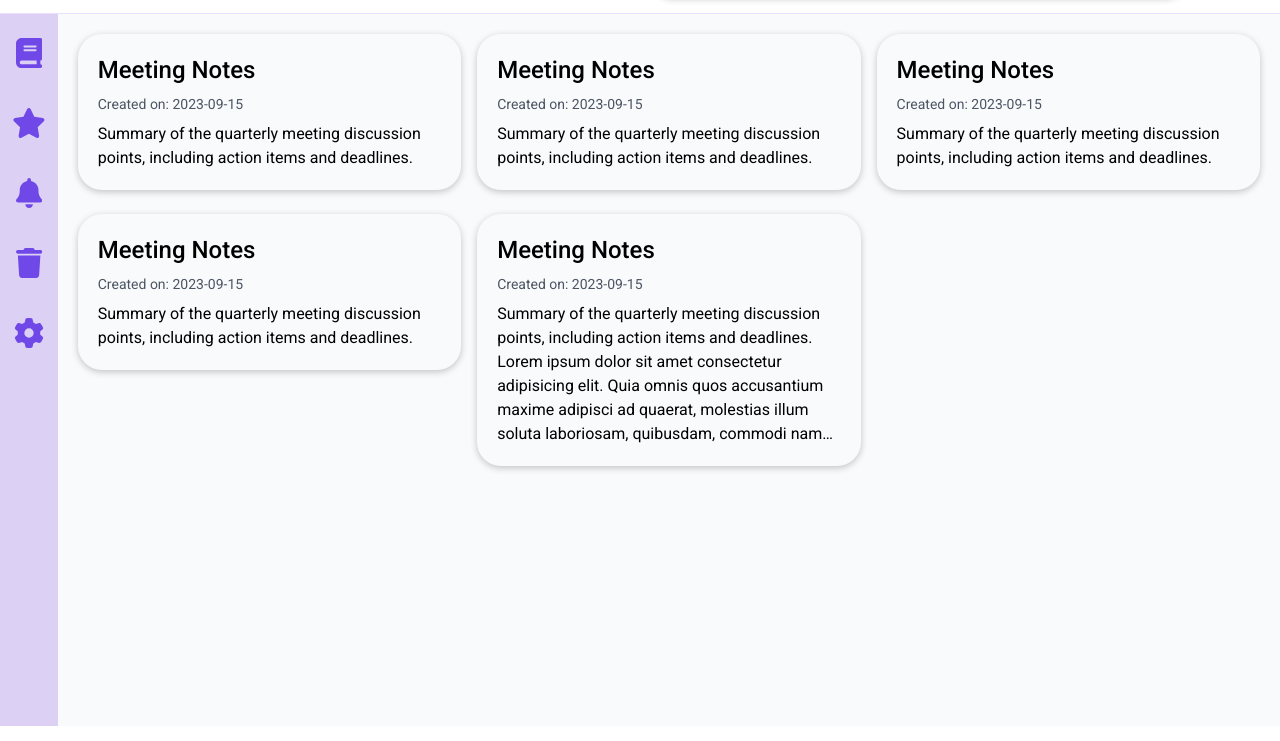
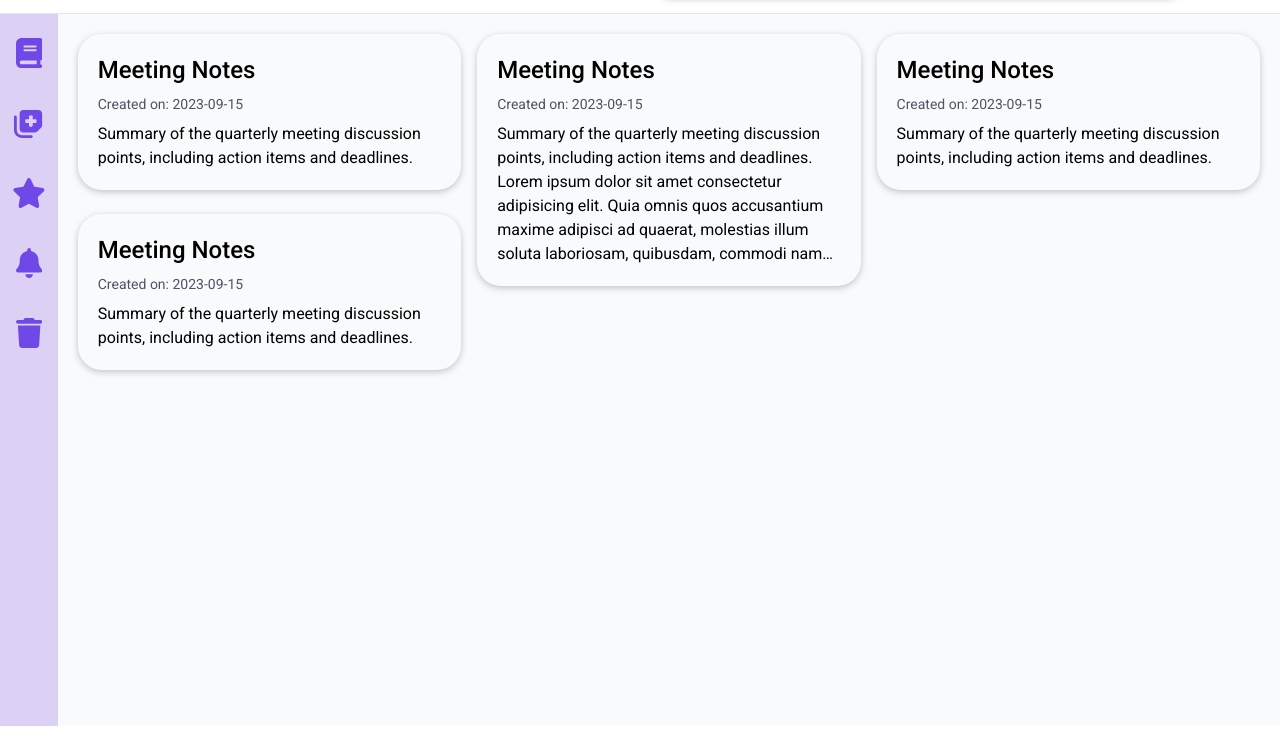
Before and after one commit to MuhShahram574/Note-Craft, a website: page public/index.html in a window 1280 px wide. Shown: the part 59-800 px from the top of the page. Drawn offline with Linux system fonts and the light colour scheme.

Commit message:
add main section in home page

```diff
--- a/public/index.html
+++ b/public/index.html
@@ -13,7 +13,7 @@
       rel="stylesheet"
     />
   </head>
-  <body class="font-roboto min-h-screen">
+  <body class="font-roboto min-h-screen selection:text-gray-100 selection:bg-violet-800">
     <header
       class="grid grid-cols-1 md:grid-cols-5 justify-between items-center py-2 px-2 sm:px-4 md:py-4 md:px-7 border-b border-violet-500/20"
     >
@@ -40,7 +40,7 @@
           <svg
             xmlns="http://www.w3.org/2000/svg"
             viewBox="0 0 512 512"
-            class="cursor-pointer w-5 h-5 md:w-7 md:h-7 "
+            class="cursor-pointer w-5 h-5 md:w-7 md:h-7"
             fill="#7048e8"
           >
             <path
@@ -56,7 +56,7 @@
           class="bg-violet-700/20 flex flex-col px-3 pt-6 items-center gap-10 h-full"
         >
           <!-- Notes -->
-          <div>
+          <div class="notes relative group">
             <svg
               xmlns="http://www.w3.org/2000/svg"
               height="30"
@@ -68,9 +68,34 @@
                 d="M96 0C43 0 0 43 0 96L0 416c0 53 43 96 96 96l288 0 32 0c17.7 0 32-14.3 32-32s-14.3-32-32-32l0-64c17.7 0 32-14.3 32-32l0-320c0-17.7-14.3-32-32-32L384 0 96 0zm0 384l256 0 0 64L96 448c-17.7 0-32-14.3-32-32s14.3-32 32-32zm32-240c0-8.8 7.2-16 16-16l192 0c8.8 0 16 7.2 16 16s-7.2 16-16 16l-192 0c-8.8 0-16-7.2-16-16zm16 48l192 0c8.8 0 16 7.2 16 16s-7.2 16-16 16l-192 0c-8.8 0-16-7.2-16-16s7.2-16 16-16z"
               />
             </svg>
+            <div
+              class="absolute top-1/2 left-10 transform -translate-y-1/2 w-28 group-hover:flex justify-center items-center py-1 rounded-md bg-purple-500 text-white font-semibold group-hover:animate-fadeIn hidden"
+            >
+              <p>Your Notes</p>
+            </div>
+          </div>
+          <!-- New Note -->
+          <div class="new-note relative group">
+            <svg
+              xmlns="http://www.w3.org/2000/svg"
+              height="30"
+              fill="#7048e8"
+              class="cursor-pointer"
+              viewBox="0 0 512 512"
+            >
+              <!--!Font Awesome Free 6.7.2 by @fontawesome - https://fontawesome.com License - https://fontawesome.com/license/free Copyright 2025 Fonticons, Inc.-->
+              <path
+                d="M96 352L96 96c0-35.3 28.7-64 64-64l256 0c35.3 0 64 28.7 64 64l0 197.5c0 17-6.7 33.3-18.7 45.3l-58.5 58.5c-12 12-28.3 18.7-45.3 18.7L160 416c-35.3 0-64-28.7-64-64zM272 128c-8.8 0-16 7.2-16 16l0 48-48 0c-8.8 0-16 7.2-16 16l0 32c0 8.8 7.2 16 16 16l48 0 0 48c0 8.8 7.2 16 16 16l32 0c8.8 0 16-7.2 16-16l0-48 48 0c8.8 0 16-7.2 16-16l0-32c0-8.8-7.2-16-16-16l-48 0 0-48c0-8.8-7.2-16-16-16l-32 0zm24 336c13.3 0 24 10.7 24 24s-10.7 24-24 24l-160 0C60.9 512 0 451.1 0 376L0 152c0-13.3 10.7-24 24-24s24 10.7 24 24l0 224c0 48.6 39.4 88 88 88l160 0z"
+              />
+            </svg>
+            <div
+              class="absolute top-1/2 left-10 transform -translate-y-1/2 w-28 group-hover:flex justify-center items-center py-1 rounded-md bg-purple-500 text-white font-semibold group-hover:animate-fadeIn hidden"
+            >
+              <p>New Note</p>
+            </div>
           </div>
           <!-- Achieve -->
-          <div>
+          <div class="Achieve relative group">
             <svg
               xmlns="http://www.w3.org/2000/svg"
               height="30"
@@ -82,9 +107,14 @@
                 d="M316.9 18C311.6 7 300.4 0 288.1 0s-23.4 7-28.8 18L195 150.3 51.4 171.5c-12 1.8-22 10.2-25.7 21.7s-.7 24.2 7.9 32.7L137.8 329 113.2 474.7c-2 12 3 24.2 12.9 31.3s23 8 33.8 2.3l128.3-68.5 128.3 68.5c10.8 5.7 23.9 4.9 33.8-2.3s14.9-19.3 12.9-31.3L438.5 329 542.7 225.9c8.6-8.5 11.7-21.2 7.9-32.7s-13.7-19.9-25.7-21.7L381.2 150.3 316.9 18z"
               />
             </svg>
+            <div
+              class="absolute top-1/2 left-10 transform -translate-y-1/2 w-36 group-hover:flex justify-center items-center py-1 rounded-md bg-purple-500 text-white font-semibold group-hover:animate-fadeIn hidden"
+            >
+              Achieved Notes
+            </div>
           </div>
           <!-- Reminder -->
-          <div>
+          <div class="Reminder relative group">
             <svg
               xmlns="http://www.w3.org/2000/svg"
               height="30"
@@ -96,9 +126,14 @@
                 d="M224 0c-17.7 0-32 14.3-32 32l0 19.2C119 66 64 130.6 64 208l0 18.8c0 47-17.3 92.4-48.5 127.6l-7.4 8.3c-8.4 9.4-10.4 22.9-5.3 34.4S19.4 416 32 416l384 0c12.6 0 24-7.4 29.2-18.9s3.1-25-5.3-34.4l-7.4-8.3C401.3 319.2 384 273.9 384 226.8l0-18.8c0-77.4-55-142-128-156.8L256 32c0-17.7-14.3-32-32-32zm45.3 493.3c12-12 18.7-28.3 18.7-45.3l-64 0-64 0c0 17 6.7 33.3 18.7 45.3s28.3 18.7 45.3 18.7s33.3-6.7 45.3-18.7z"
               />
             </svg>
+            <div
+              class="absolute top-1/2 left-10 transform -translate-y-1/2 w-28 group-hover:flex justify-center items-center py-1 rounded-md bg-purple-500 text-white font-semibold group-hover:animate-fadeIn hidden"
+            >
+              <p>Reminder</p>
+            </div>
           </div>
           <!-- Trash -->
-          <div>
+          <div class="trash relative group">
             <svg
               xmlns="http://www.w3.org/2000/svg"
               height="30"
@@ -110,25 +145,18 @@
                 d="M135.2 17.7L128 32 32 32C14.3 32 0 46.3 0 64S14.3 96 32 96l384 0c17.7 0 32-14.3 32-32s-14.3-32-32-32l-96 0-7.2-14.3C307.4 6.8 296.3 0 284.2 0L163.8 0c-12.1 0-23.2 6.8-28.6 17.7zM416 128L32 128 53.2 467c1.6 25.3 22.6 45 47.9 45l245.8 0c25.3 0 46.3-19.7 47.9-45L416 128z"
               />
             </svg>
+            <div
+              class="absolute top-1/2 left-10 transform -translate-y-1/2 w-28 group-hover:flex justify-center items-center py-1 rounded-md bg-purple-500 text-white font-semibold group-hover:animate-fadeIn hidden"
+            >
+              <p>Trash</p>
             </div>
-          <!-- Settings -->
-          <div>
-            <svg
-              xmlns="http://www.w3.org/2000/svg"
-              height="30"
-              fill="#7048e8"
-              class="cursor-pointer"
-              viewBox="0 0 512 512"
-            >
-              <path
-                d="M495.9 166.6c3.2 8.7 .5 18.4-6.4 24.6l-43.3 39.4c1.1 8.3 1.7 16.8 1.7 25.4s-.6 17.1-1.7 25.4l43.3 39.4c6.9 6.2 9.6 15.9 6.4 24.6c-4.4 11.9-9.7 23.3-15.8 34.3l-4.7 8.1c-6.6 11-14 21.4-22.1 31.2c-5.9 7.2-15.7 9.6-24.5 6.8l-55.7-17.7c-13.4 10.3-28.2 18.9-44 25.4l-12.5 57.1c-2 9.1-9 16.3-18.2 17.8c-13.8 2.3-28 3.5-42.5 3.5s-28.7-1.2-42.5-3.5c-9.2-1.5-16.2-8.7-18.2-17.8l-12.5-57.1c-15.8-6.5-30.6-15.1-44-25.4L83.1 425.9c-8.8 2.8-18.6 .3-24.5-6.8c-8.1-9.8-15.5-20.2-22.1-31.2l-4.7-8.1c-6.1-11-11.4-22.4-15.8-34.3c-3.2-8.7-.5-18.4 6.4-24.6l43.3-39.4C64.6 273.1 64 264.6 64 256s.6-17.1 1.7-25.4L22.4 191.2c-6.9-6.2-9.6-15.9-6.4-24.6c4.4-11.9 9.7-23.3 15.8-34.3l4.7-8.1c6.6-11 14-21.4 22.1-31.2c5.9-7.2 15.7-9.6 24.5-6.8l55.7 17.7c13.4-10.3 28.2-18.9 44-25.4l12.5-57.1c2-9.1 9-16.3 18.2-17.8C227.3 1.2 241.5 0 256 0s28.7 1.2 42.5 3.5c9.2 1.5 16.2 8.7 18.2 17.8l12.5 57.1c15.8 6.5 30.6 15.1 44 25.4l55.7-17.7c8.8-2.8 18.6-.3 24.5 6.8c8.1 9.8 15.5 20.2 22.1 31.2l4.7 8.1c6.1 11 11.4 22.4 15.8 34.3zM256 336a80 80 0 1 0 0-160 80 80 0 1 0 0 160z"
-              />
-            </svg>
           </div>
         </div>
       </aside>
-      <section
-        class="main-content px-5 pt-5 columns-1 md:columns-2 xl:columns-3 3xl:columns-4 space-y-6 max-w-full"
+      <section>
+        <div class="max-h-custom-full overflow-y-scroll">
+          <div
+            class="main-content px-5 py-5 flex flex-col md:block md:columns-2 xl:columns-3 3xl:columns-4 space-y-6 max-w-full"
           >
             <div
               class="shadow-custom-Black w-full break-inside-avoid rounded-3xl p-5 flex flex-col gap-2"
@@ -136,8 +164,8 @@
               <h3 class="text-2xl font-medium">Meeting Notes</h3>
               <p class="text-sm text-gray-600">Created on: 2023-09-15</p>
               <p class="line-clamp-6">
-            Summary of the quarterly meeting discussion points, including action
-            items and deadlines.
+                Summary of the quarterly meeting discussion points, including
+                action items and deadlines.
               </p>
             </div>
             <div
@@ -146,8 +174,8 @@
               <h3 class="text-2xl font-medium">Meeting Notes</h3>
               <p class="text-sm text-gray-600">Created on: 2023-09-15</p>
               <p class="line-clamp-6">
-            Summary of the quarterly meeting discussion points, including action
-            items and deadlines.
+                Summary of the quarterly meeting discussion points, including
+                action items and deadlines.
               </p>
             </div>
             <div
@@ -156,8 +184,82 @@
               <h3 class="text-2xl font-medium">Meeting Notes</h3>
               <p class="text-sm text-gray-600">Created on: 2023-09-15</p>
               <p class="line-clamp-6">
-            Summary of the quarterly meeting discussion points, including action
-            items and deadlines.
+                Summary of the quarterly meeting discussion points, including
+                action items and deadlines. Lorem ipsum dolor sit amet
+                consectetur adipisicing elit. Quia omnis quos accusantium maxime
+                adipisci ad quaerat, molestias illum soluta laboriosam,
+                quibusdam, commodi nam saepe obcaecati sequi consequuntur autem
+                in ea. Assumenda iure voluptatem quis in delectus! Cumque. in
+                expedita quos officia beatae quae odio reprehenderit minima
+                quas, quo perspiciatis culpa sapiente, aliquid esse nemo
+                consequatur exercitationem maiores cum. Sunt, vitae. Repellat
+                quasi, minima odio maiores non omnis. Delectus consequatur,
+                inventore quo aliquid sit sint corrupti recusandae amet
+                doloremque illo in, autem asperiores est facilis excepturi
+                adipisci. dolorem dignissimos ducimus doloribus. Qui ratione
+                excepturi omnis cupiditate, eum quo est enim? Incidunt animi
+                pariatur, nemo vel quia labore optio accusantium eius
+                voluptatibus? Placeat repudiandae debitis expedita labore magni
+                maxime iusto dolorem cupiditate. Soluta nihil corporis sint
+                mollitia! Obcaecati quod facere accusamus. Illo esse, maxime ex
+                corrupti quas similique alias adipisci suscipit aspernatur
+                tempore, quam non officiis soluta. Accusamus mollitia fugiat hic
+                expedita. Dignissimos aliquam temporibus officiis ipsam
+                voluptates. Ipsa nobis ducimus, sunt error, tempora dolor
+                distinctio alias adipisci quidem soluta necessitatibus
+                voluptatibus commodi nostrum. Odio, fugit necessitatibus. Eum a
+                ipsa ipsum sint. Facilis ex dolores quae sit, eaque qui
+                incidunt, inventore quas quam labore dolorum ipsam minima quo id
+                reiciendis. Sapiente doloribus, et repudiandae nesciunt odio
+                nemo distinctio numquam dolorum ipsum eum. Temporibus eum
+                mollitia voluptate tenetur libero alias deleniti inventore.
+                Sequi dignissimos eaque neque dolorem deserunt, suscipit iste
+                perspiciatis doloremque, autem explicabo sint. Ipsum culpa ipsa
+                esse odit magni maxime eos. Suscipit, non dolores saepe
+                cupiditate fugiat itaque enim molestiae error totam. Facilis
+                obcaecati minus magni, error molestias illum totam voluptatibus
+                eum eaque eius adipisci quam exercitationem architecto ad,
+                repellendus aperiam. Ad recusandae expedita deleniti nostrum
+                quod in natus labore animi eos, culpa ipsum magni accusamus
+                fugit maxime reiciendis sapiente dignissimos odit suscipit
+                debitis quam voluptatibus, magnam aliquid! Sapiente, esse
+                deleniti. Dolorem non corporis repellendus inventore omnis
+                eligendi hic fugiat nesciunt ducimus fuga. Autem reprehenderit
+                sequi dolorem numquam qui illo? Eum, laborum incidunt eveniet
+                debitis optio corporis ratione fuga. Neque, sequi?
+                Exercitationem magnam excepturi ea atque assumenda totam nihil
+                sed architecto praesentium incidunt doloribus blanditiis nobis
+                dolores, quae, in saepe neque doloremque obcaecati veritatis
+                delectus mollitia? Molestias dicta sapiente corrupti sit? Atque,
+                soluta. Reprehenderit cum, hic obcaecati quaerat, minus aut
+                ipsam quibusdam dignissimos cupiditate temporibus nemo adipisci
+                blanditiis debitis tempore deleniti, non labore! Quasi eius quae
+                veritatis nemo laboriosam. Sequi, quod. Quae suscipit, quod aut
+                doloremque perspiciatis provident. Placeat, magnam ipsum, sunt
+                nam fugit iusto alias ea explicabo temporibus quis iste nisi
+                quos deserunt odit et id officia expedita! Culpa, inventore?
+                Dolorem obcaecati mollitia ea consequatur minima rem eligendi
+                maxime blanditiis qui. Quo, cumque. Commodi, alias deleniti. Et
+                perferendis, minus tenetur, saepe deserunt facilis impedit
+                tempora, aut alias quia illo molestiae! Neque libero alias
+                maxime soluta explicabo eligendi ipsam dolorum ratione quidem?
+                Ut sequi vero aliquid, dignissimos perferendis modi corrupti
+                harum aspernatur, dolore atque exercitationem ullam eos corporis
+                nemo praesentium et. Nesciunt odio quis nam id a labore
+                laboriosam recusandae totam quas obcaecati consequuntur eius,
+                quos error aspernatur accusamus dolor. Enim at tenetur officiis
+                aliquam unde, reiciendis eius saepe autem corrupti. Sunt quidem
+                praesentium deserunt quis facere, debitis delectus earum.
+                Distinctio totam earum necessitatibus suscipit fugit quisquam
+                velit sunt nihil, eos eligendi minus tenetur cum reprehenderit
+                minima repellat pariatur quaerat maiores. Dolor alias blanditiis
+                sapiente quisquam nostrum fugiat unde. Omnis tempora dicta illum
+                nisi vero voluptas, reiciendis in recusandae necessitatibus quis
+                obcaecati dolorum accusamus odit numquam pariatur quasi
+                exercitationem alias vel. Soluta a, culpa corrupti quidem iusto
+                autem harum quaerat pariatur! Ab culpa hic, sequi facere iste
+                repudiandae? Explicabo voluptas rem aliquid illo nisi animi
+                deserunt expedita, architecto asperiores, fugiat maxime?
               </p>
             </div>
             <div
@@ -166,88 +268,11 @@
               <h3 class="text-2xl font-medium">Meeting Notes</h3>
               <p class="text-sm text-gray-600">Created on: 2023-09-15</p>
               <p class="line-clamp-6">
-            Summary of the quarterly meeting discussion points, including action
-            items and deadlines. Lorem ipsum dolor sit amet consectetur
-            adipisicing elit. Quia omnis quos accusantium maxime adipisci ad
-            quaerat, molestias illum soluta laboriosam, quibusdam, commodi nam
-            saepe obcaecati sequi consequuntur autem in ea. Assumenda iure
-            voluptatem quis in delectus! Cumque. in expedita quos officia beatae
-            quae odio reprehenderit minima quas, quo perspiciatis culpa
-            sapiente, aliquid esse nemo consequatur exercitationem maiores cum.
-            Sunt, vitae. Repellat quasi, minima odio maiores non omnis. Delectus
-            consequatur, inventore quo aliquid sit sint corrupti recusandae amet
-            doloremque illo in, autem asperiores est facilis excepturi adipisci.
-            dolorem dignissimos ducimus doloribus. Qui ratione excepturi omnis
-            cupiditate, eum quo est enim? Incidunt animi pariatur, nemo vel quia
-            labore optio accusantium eius voluptatibus? Placeat repudiandae
-            debitis expedita labore magni maxime iusto dolorem cupiditate.
-            Soluta nihil corporis sint mollitia! Obcaecati quod facere
-            accusamus. Illo esse, maxime ex corrupti quas similique alias
-            adipisci suscipit aspernatur tempore, quam non officiis soluta.
-            Accusamus mollitia fugiat hic expedita. Dignissimos aliquam
-            temporibus officiis ipsam voluptates. Ipsa nobis ducimus, sunt
-            error, tempora dolor distinctio alias adipisci quidem soluta
-            necessitatibus voluptatibus commodi nostrum. Odio, fugit
-            necessitatibus. Eum a ipsa ipsum sint. Facilis ex dolores quae sit,
-            eaque qui incidunt, inventore quas quam labore dolorum ipsam minima
-            quo id reiciendis. Sapiente doloribus, et repudiandae nesciunt odio
-            nemo distinctio numquam dolorum ipsum eum. Temporibus eum mollitia
-            voluptate tenetur libero alias deleniti inventore. Sequi dignissimos
-            eaque neque dolorem deserunt, suscipit iste perspiciatis doloremque,
-            autem explicabo sint. Ipsum culpa ipsa esse odit magni maxime eos.
-            Suscipit, non dolores saepe cupiditate fugiat itaque enim molestiae
-            error totam. Facilis obcaecati minus magni, error molestias illum
-            totam voluptatibus eum eaque eius adipisci quam exercitationem
-            architecto ad, repellendus aperiam. Ad recusandae expedita deleniti
-            nostrum quod in natus labore animi eos, culpa ipsum magni accusamus
-            fugit maxime reiciendis sapiente dignissimos odit suscipit debitis
-            quam voluptatibus, magnam aliquid! Sapiente, esse deleniti. Dolorem
-            non corporis repellendus inventore omnis eligendi hic fugiat
-            nesciunt ducimus fuga. Autem reprehenderit sequi dolorem numquam qui
-            illo? Eum, laborum incidunt eveniet debitis optio corporis ratione
-            fuga. Neque, sequi? Exercitationem magnam excepturi ea atque
-            assumenda totam nihil sed architecto praesentium incidunt doloribus
-            blanditiis nobis dolores, quae, in saepe neque doloremque obcaecati
-            veritatis delectus mollitia? Molestias dicta sapiente corrupti sit?
-            Atque, soluta. Reprehenderit cum, hic obcaecati quaerat, minus aut
-            ipsam quibusdam dignissimos cupiditate temporibus nemo adipisci
-            blanditiis debitis tempore deleniti, non labore! Quasi eius quae
-            veritatis nemo laboriosam. Sequi, quod. Quae suscipit, quod aut
-            doloremque perspiciatis provident. Placeat, magnam ipsum, sunt nam
-            fugit iusto alias ea explicabo temporibus quis iste nisi quos
-            deserunt odit et id officia expedita! Culpa, inventore? Dolorem
-            obcaecati mollitia ea consequatur minima rem eligendi maxime
-            blanditiis qui. Quo, cumque. Commodi, alias deleniti. Et
-            perferendis, minus tenetur, saepe deserunt facilis impedit tempora,
-            aut alias quia illo molestiae! Neque libero alias maxime soluta
-            explicabo eligendi ipsam dolorum ratione quidem? Ut sequi vero
-            aliquid, dignissimos perferendis modi corrupti harum aspernatur,
-            dolore atque exercitationem ullam eos corporis nemo praesentium et.
-            Nesciunt odio quis nam id a labore laboriosam recusandae totam quas
-            obcaecati consequuntur eius, quos error aspernatur accusamus dolor.
-            Enim at tenetur officiis aliquam unde, reiciendis eius saepe autem
-            corrupti. Sunt quidem praesentium deserunt quis facere, debitis
-            delectus earum. Distinctio totam earum necessitatibus suscipit fugit
-            quisquam velit sunt nihil, eos eligendi minus tenetur cum
-            reprehenderit minima repellat pariatur quaerat maiores. Dolor alias
-            blanditiis sapiente quisquam nostrum fugiat unde. Omnis tempora
-            dicta illum nisi vero voluptas, reiciendis in recusandae
-            necessitatibus quis obcaecati dolorum accusamus odit numquam
-            pariatur quasi exercitationem alias vel. Soluta a, culpa corrupti
-            quidem iusto autem harum quaerat pariatur! Ab culpa hic, sequi
-            facere iste repudiandae? Explicabo voluptas rem aliquid illo nisi
-            animi deserunt expedita, architecto asperiores, fugiat maxime?
+                Summary of the quarterly meeting discussion points, including
+                action items and deadlines.
               </p>
             </div>
-        <div
-          class="shadow-custom-Black w-full break-inside-avoid rounded-3xl p-5 flex flex-col gap-2"
-        >
-          <h3 class="text-2xl font-medium">Meeting Notes</h3>
-          <p class="text-sm text-gray-600">Created on: 2023-09-15</p>
-          <p class="line-clamp-6">
-            Summary of the quarterly meeting discussion points, including action
-            items and deadlines.
-          </p>
+          </div>
         </div>
       </section>
     </main>
```
Also changed, not shown: tailwind.config.js (+14 -0 lines), public/style.css. Lines whose indentation alone changed are shown as unchanged.
